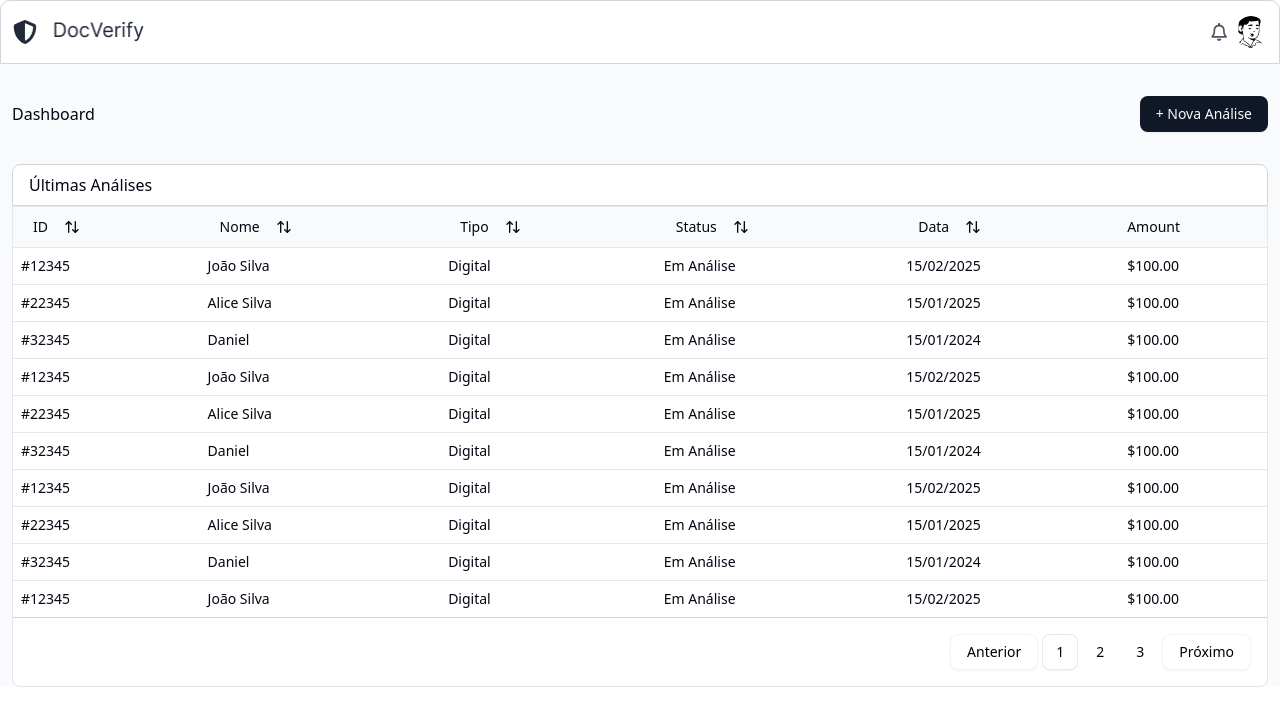
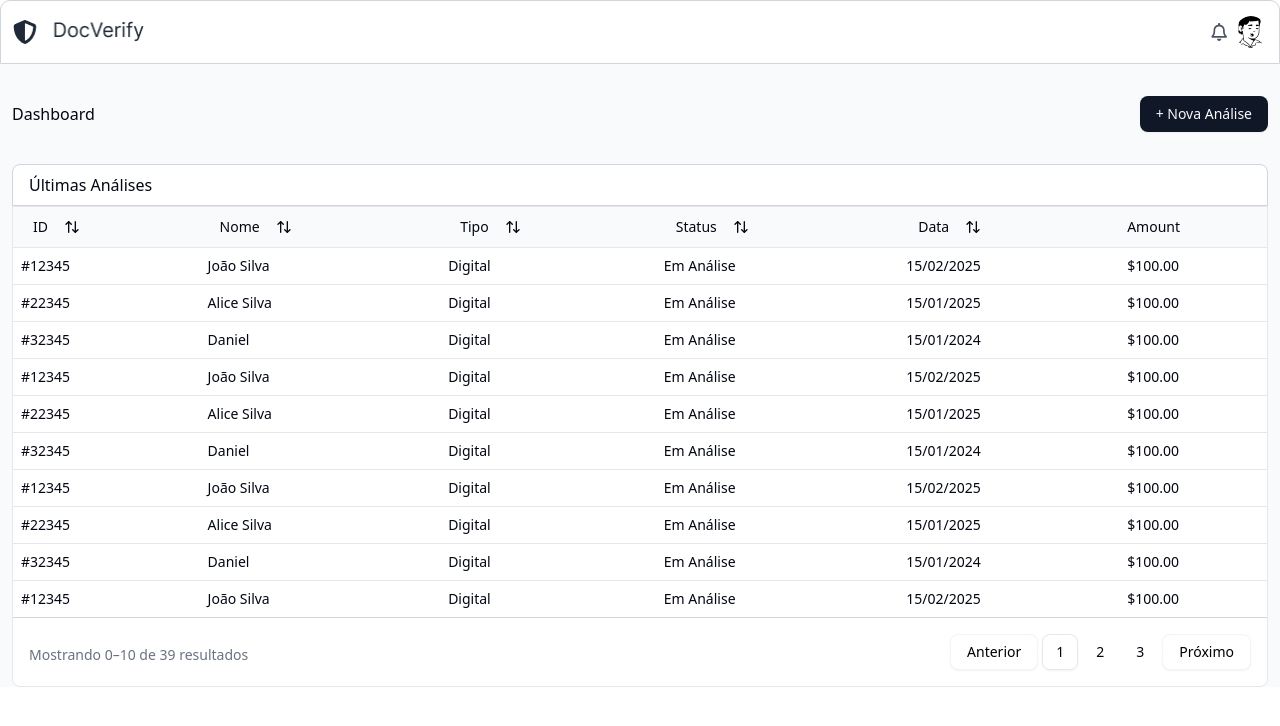
Before and after one commit to inovacao-serur/serur-validacao-laudo, a Next.js app: page /pages/dashboard in a window 1280 px wide. Shown: the top 726 px of the page. Built offline with nearby package versions, Linux system fonts and the light colour scheme.

Commit message:
add: informante dashboard paginas

```diff
--- a/src/app/pages/dashboard/data-table.js
+++ b/src/app/pages/dashboard/data-table.js
@@ -34,6 +34,7 @@ import {
 
 export function DataTable({ columns, data }) {
     const [sorting, setSorting] = useState([])
+    const [page, setPage] = useState(null)
 
     const table = useReactTable({
         data,
@@ -47,14 +48,12 @@ export function DataTable({ columns, data }) {
         },
     })
 
-    const allPages = table.getPageOptions();
-    const currentPage = table.getState().pagination.pageIndex;
+    const pageIndex = table.getState().pagination.pageIndex;
+    const pageSize = table.getState().pagination.pageSize;
+    const rowCount = table.getFilteredRowModel().rows.length;
 
-    const visiblePages = allPages.slice(
-        Math.max(0, Math.min(currentPage - 1, allPages.length - 3)),
-        Math.min(allPages.length, currentPage + 2)
-    );
-
+    const start = pageIndex * pageSize;
+    const end = Math.min((pageIndex + 1) * pageSize, rowCount);
 
 
 
@@ -123,7 +122,7 @@ export function DataTable({ columns, data }) {
                 </Button>
             </div> */}
 
-            <Pagination className=" bg-white py-4 pr-4 flex justify-end items-center border-t border-gray-300 rounded-b-md">
+            <Pagination className=" bg-white py-4 pr-4 flex justify-end items-center border-t border-gray-300 rounded-b-md flex-col lg:flex-row-reverse lg:justify-between">
 
                 <PaginationContent>
 
@@ -172,6 +171,10 @@ export function DataTable({ columns, data }) {
                     </PaginationItem>
 
                 </PaginationContent>
+
+                <p className="text-sm text-muted-foreground pt-1.5 lg:pl-4">
+                    Mostrando {start }–{end} de {rowCount} resultados
+                </p>
             </Pagination>
 
 
```
